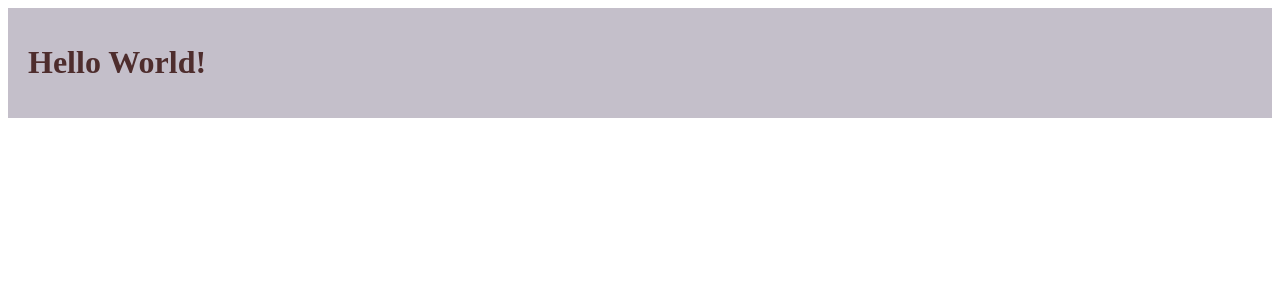
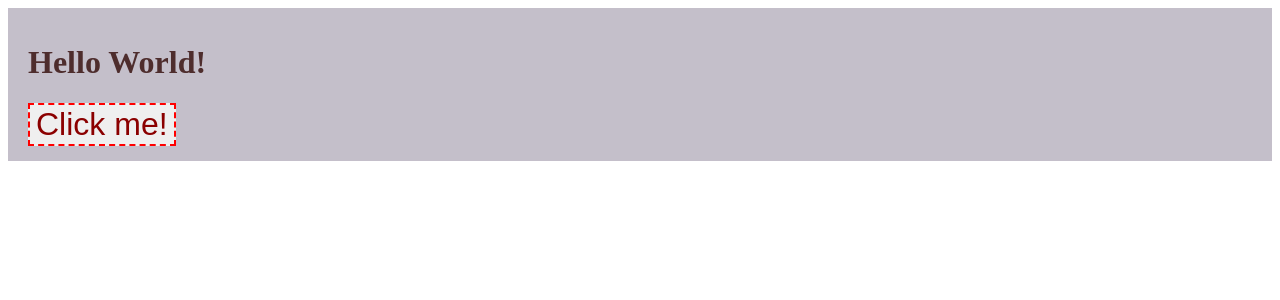
Before and after one commit to derivatively-dynamos/aix-en-provence, a React app: page / in a window 1280 px wide. Shown: the top 300 px of the page. Built offline with nearby package versions, Linux system fonts and the light colour scheme.

Commit message:
Replace 'style' with 'styled' components

```diff
--- a/package.json
+++ b/package.json
@@ -13,7 +13,7 @@
   "dependencies": {
     "react": "^18.2.0",
     "react-dom": "^18.2.0",
-    "style-components": "^0.1.0"
+    "styled-components": "^5.3.5"
   },
   "devDependencies": {
     "@babel/core": "^7.18.10",
--- a/src/components/App.js
+++ b/src/components/App.js
@@ -1,11 +1,19 @@
 import React, {Component} from 'react';
 import './app.scss';
+import styled from 'styled-components'
+
+const Button = styled.button`
+  border: 2px red dashed;
+  color: darkred;
+  font-size: 2em;`
+
 
 class App extends Component {
   render() {
     return (
       <div className='header'>
         <h1>Hello World!</h1>
+        <Button>Click me!</Button>
       </div>
     )
   }
--- a/src/index.html
+++ b/src/index.html
@@ -4,7 +4,7 @@
   <meta charset="UTF-8">
   <meta http-equiv="X-UA-Compatible" content="IE=edge">
   <meta name="viewport" content="width=device-width, initial-scale=1.0">
-  <title>Front End Capstone</title>
+  <title>Front End Capstones</title>
 </head>
 <body>
   <div id="root"></div>
```
Also changed, not shown: 1 other file (tests, documents, lock files or other folders).
